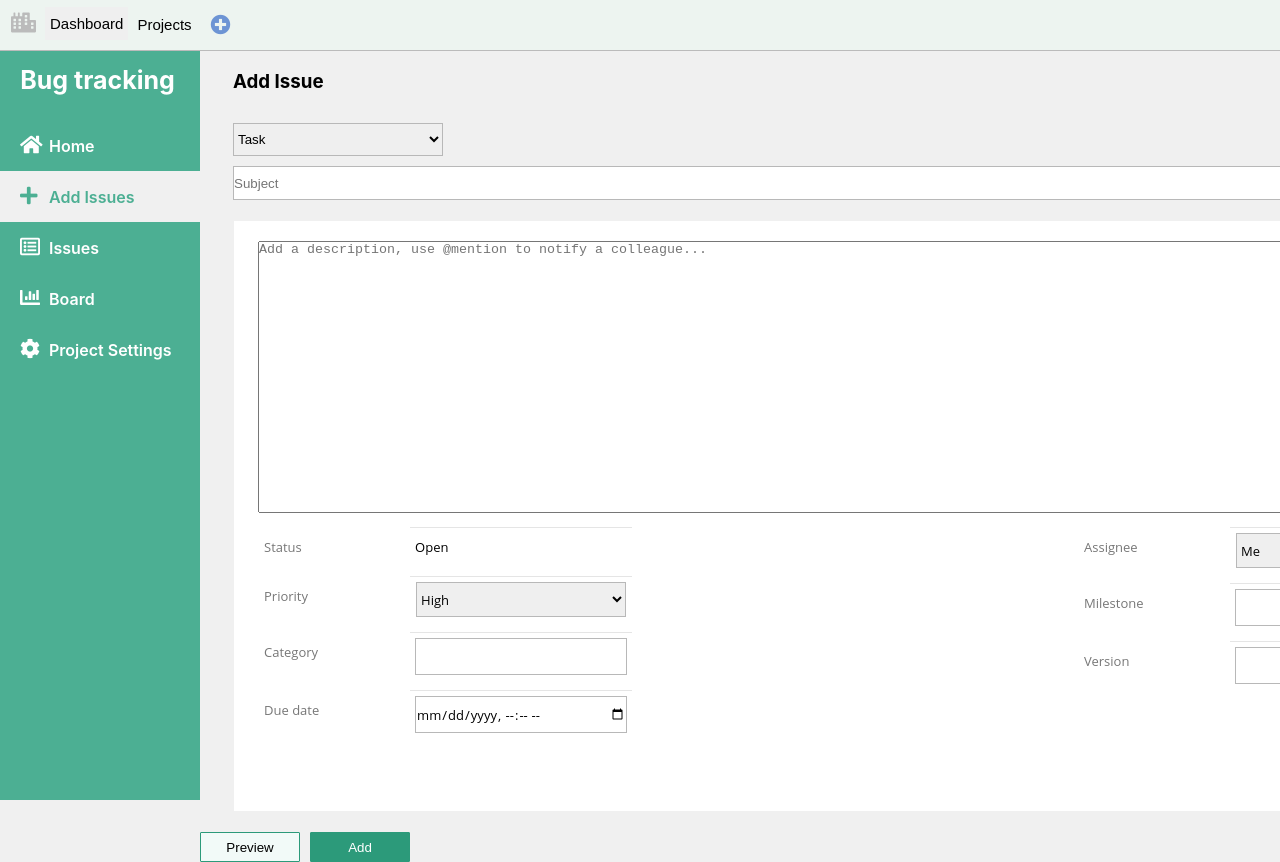
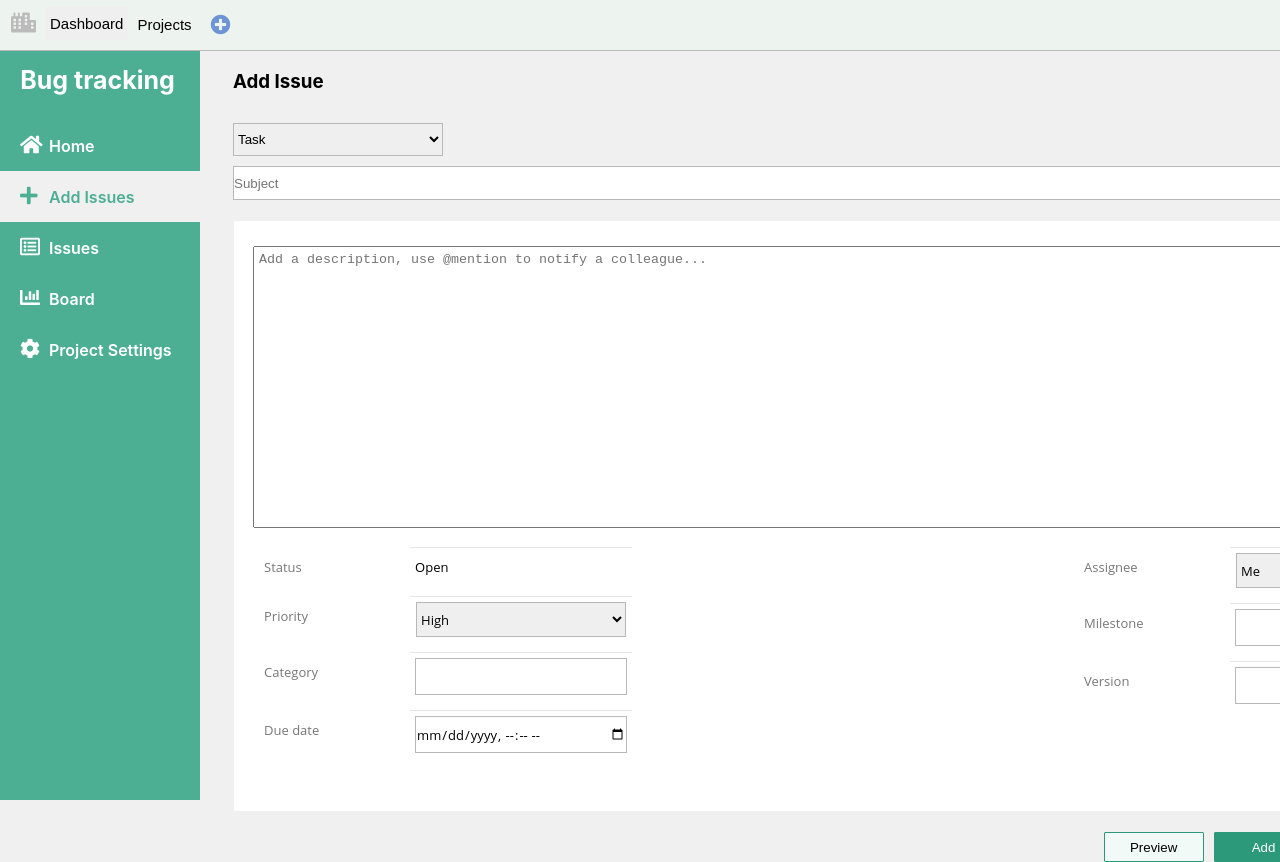
Before and after one commit to NightFury712/Demo-Project-2, a React (Create React App) app: page /project/add-issue in a window 1280 px wide. Shown: the top 862 px of the page. Built offline with nearby package versions, Linux system fonts and the light colour scheme.

Commit message:
C update Form.css

```diff
--- a/src/components/Form.js
+++ b/src/components/Form.js
@@ -128,10 +128,13 @@ const Form = ({ issue, setIssue }) => {
           </div>
         </div>
         <div className="submit">
+          <div className="div1">
           <button className="preview">Preview</button>
           <button className="add" onClick={changeIssue}>
+
             Add
           </button>
+          </div>
         </div>
       </div>
     </React.Fragment>
--- a/src/css/Form.css
+++ b/src/css/Form.css
@@ -53,6 +53,8 @@ select:focus {
 #textarea {
   width: 1590px;
   height: 270px;
+  padding:5px;
+  margin:5px;
 }
 
 .subject {
@@ -114,7 +116,9 @@ td {
 }
 
 .submit {
-
+  width: 87%;
+  display: flex;
+  justify-content: flex-end;
 }
 
 .add {
@@ -157,24 +161,13 @@ td {
   margin-left: 10px;
   align-items: center;
   block-size: 39px;
-  border-block-end-color: rgb(119, 119, 119);
-  border-block-start-color: rgb(119, 119, 119);
-  border-inline-end-color: rgb(119, 119, 119);
-  border-inline-start-color: rgb(119, 119, 119);
+
   box-sizing: border-box;
-  caret-color: rgb(119, 119, 119);
   color: rgb(119, 119, 119);
   column-rule-color: rgb(119, 119, 119);
   display: flex;
   height: 39px;
-  inline-size: 146.094px;
-  min-block-size: auto;
-  min-height: auto;
-  padding-block-end: 9px;
-  padding-block-start: 10px;
-  padding-inline-end: 20px;
-  padding-inline-start: 10px;
-  perspective-origin: 73.0469px 19.5px;
+
   text-decoration: none solid rgb(119, 119, 119);
   text-size-adjust: 100%;
   transform-origin: 73.0469px 19.5px;
```
